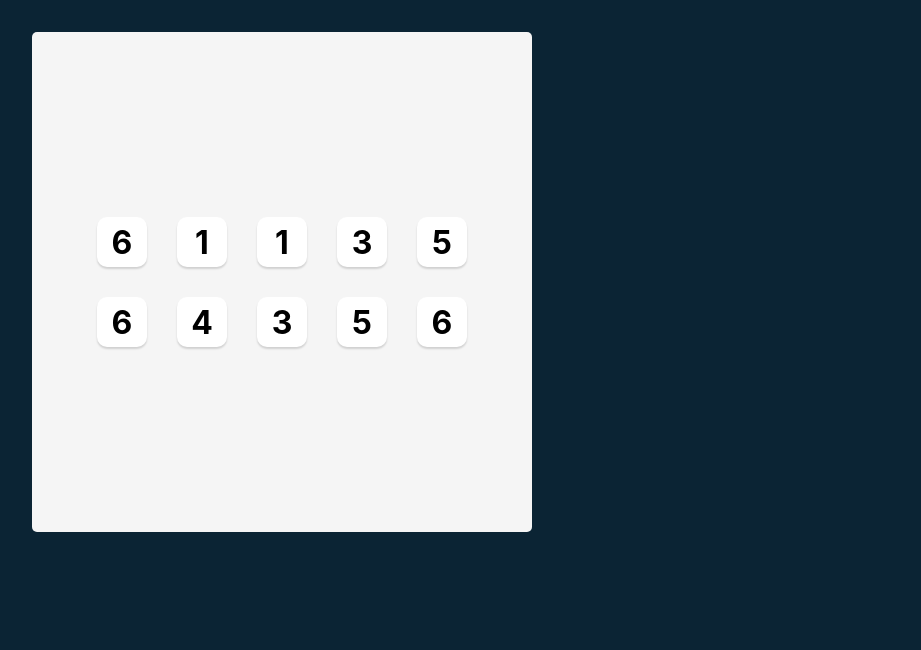
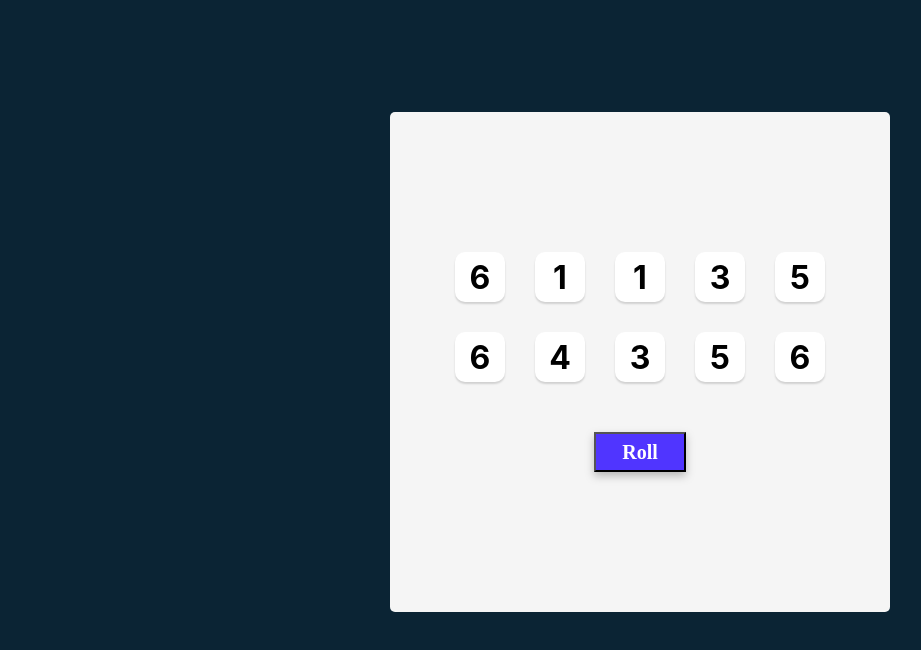
Before and after one commit to margarita-poole/tenzies-game, a React (Create React App) app: page / in a window 1280 px wide. Shown: the top 650 px of the page, without its empty margins (0-921 px from the left). Built offline with nearby package versions, Linux system fonts and the light colour scheme.

Commit message:
Added button & it's functionality to randomize state

```diff
--- a/src/App.css
+++ b/src/App.css
@@ -6,6 +6,7 @@ body {
   margin: 0;
   background-color: #0b2434;
   padding: 2rem;
+  height: full;
 }
 
 main {
@@ -13,7 +14,8 @@ main {
   height: 500px;
   max-width: 500px;
   border-radius: 5px;
-  padding: 20px;
+  margin: auto;
+  margin-top: 5rem;
   display: flex;
   flex-direction: column;
   justify-content: center;
@@ -24,6 +26,7 @@ main {
   display: grid;
   grid-template: auto auto / repeat(5, 1fr);
   gap: 30px;
+  position: relative;
 }
 
 .dieFace {
@@ -38,7 +41,25 @@ main {
   background-color: white;
 }
 
-.dieNum{
+.dieNum {
   margin: auto;
   font-size: 2rem;
 }
+
+.rollButton {
+  background-color: #5035ff;
+  width: 92.16px;
+  height: 2.5rem;
+  margin-top: 50px;
+  display: flex;
+  justify-content: center;
+  align-items: center;
+  filter: drop-shadow(0px 4px 4px rgba(0, 0, 0, 0.25));
+  font-family: 'Karla';
+  font-style: normal;
+  font-weight: 700;
+  font-size: 20px;
+  line-height: 24px;
+  text-align: center;
+  color: #ffffff;
+}
--- a/src/App.js
+++ b/src/App.js
@@ -3,7 +3,6 @@ import './App.css'
 import Die from './component/Die'
 
 function App() {
-
   const allNewDice = () => {
     const newDice = []
     for (let i = 0; i < 10; i++) {
@@ -15,9 +14,20 @@ function App() {
 
   const diceElements = dice.map((die) => <Die value={die} />)
 
+  const getNewDice = () => {
+   setDice(allNewDice())
+   console.log('did it')
+  }
+
   return (
     <main>
       <div className='diceContainer'>{diceElements}</div>
+      <button
+      type='button'
+      onClick={getNewDice}
+      className='rollButton'>
+        Roll
+      </button>
     </main>
   )
 }
```
